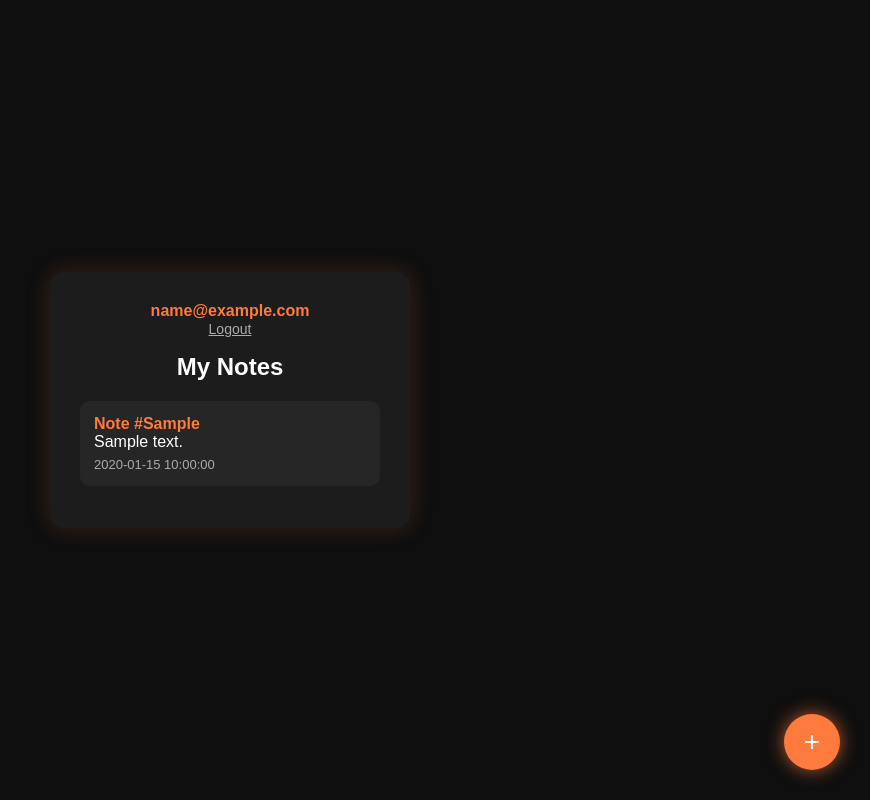
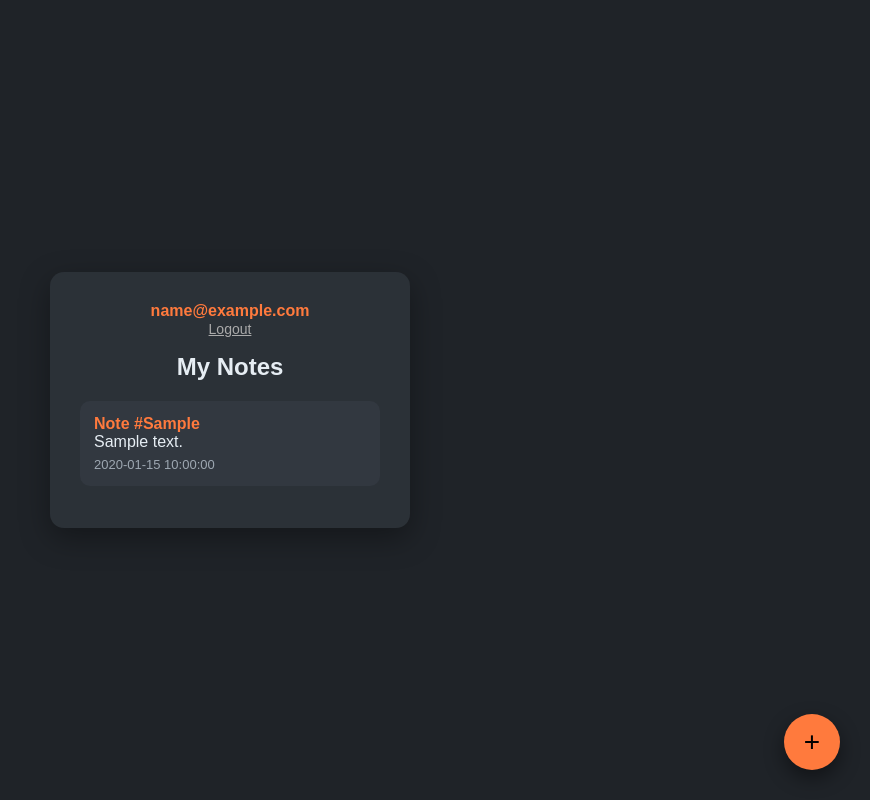
Before and after one commit to AZAL-KHAN/notes-app-microservices, a Flask app: template frontend-service/templates/notes.html in a window 1280 px wide. Shown: the whole page, without its empty margins (410-1280 px from the left). Run offline with Flask 3, Linux system fonts and the light colour scheme; the template is opened without the code that fills it: most values are stand-ins (such as "Sample title", 1, 10 or a date in 2020).

Commit message:
added new design for the app

```diff
--- a/frontend-service/static/style.css
+++ b/frontend-service/static/style.css
@@ -5,35 +5,59 @@
   font-family: "Poppins", sans-serif;
 }
 
+/* ===============================
+   NORMAL DARK MODE COLORS
+================================ */
+:root {
+  --bg-main: #1f2328;       /* page background */
+  --bg-card: #2b3137;       /* main card */
+  --bg-note: #323840;       /* note item */
+  --bg-note-hover: #3a414a;
+
+  --text-primary: #e6edf3;
+  --text-secondary: #9da7b1;
+
+  --accent: #ff7a3d;
+}
+
+/* ===============================
+   BODY
+================================ */
 body {
-  background-color: #0f0f0f;
-  color: #ffffff;
+  background-color: var(--bg-main);
+  color: var(--text-primary);
   height: 100vh;
   display: flex;
   justify-content: center;
   align-items: center;
 }
 
-/* Main Card */
+/* ===============================
+   MAIN CARD
+================================ */
 .card {
-  background: #1c1c1c;
+  background: var(--bg-card);
   padding: 30px;
   border-radius: 14px;
   width: 360px;
   text-align: left;
-  box-shadow: 0 0 25px rgba(255, 122, 61, 0.18);
+  box-shadow: 0 10px 30px rgba(0, 0, 0, 0.35);
 }
 
-/* Headings */
+/* ===============================
+   HEADINGS
+================================ */
 .card h1 {
   text-align: center;
   margin: 15px 0 20px;
   font-size: 24px;
 }
 
-/* Notes list item */
+/* ===============================
+   NOTES LIST ITEM
+================================ */
 .note {
-  background: #262626;
+  background: var(--bg-note);
   padding: 14px;
   border-radius: 10px;
   margin-bottom: 12px;
@@ -54,11 +78,13 @@ body {
 .note small {
   display: block;
   margin-top: 6px;
-  color: #aaa;
+  color: var(--text-secondary);
   font-size: 13px;
 }
 
-/* Floating + button */
+/* ===============================
+   FLOATING ADD BUTTON
+================================ */
 .add-btn {
   position: fixed;
   bottom: 30px;
@@ -67,33 +93,35 @@ body {
   height: 56px;
   border-radius: 50%;
   border: none;
-  background: #ff7a3d;
-  color: #fff;
+  background: var(--accent);
+  color: #000;
   font-size: 28px;
   cursor: pointer;
-  box-shadow: 0 0 18px rgba(255, 122, 61, 0.7);
+  box-shadow: 0 8px 20px rgba(0, 0, 0, 0.45);
 }
 
-/* Modal */
+/* ===============================
+   MODAL
+================================ */
 .modal {
   position: fixed;
   inset: 0;
-  background: rgba(0, 0, 0, 0.75);
+  background: rgba(31, 35, 40, 0.85);
   display: none;
   justify-content: center;
   align-items: center;
 }
 
 .modal-content {
-  background: #1c1c1c;
+  background: var(--bg-card);
   padding: 25px;
   border-radius: 14px;
   width: 350px;
-  box-shadow: 0 0 25px rgba(255, 122, 61, 0.3);
+  box-shadow: 0 12px 30px rgba(0, 0, 0, 0.45);
 }
 
 .modal-content h2 {
-  color: #ff7a3d;
+  color: var(--accent);
   margin-bottom: 15px;
   text-align: center;
 }
```
Also changed, not shown: other parts of frontend-service/static/style.css (+22 -16 lines), images/dashboard.png, images/note-detail.png.
